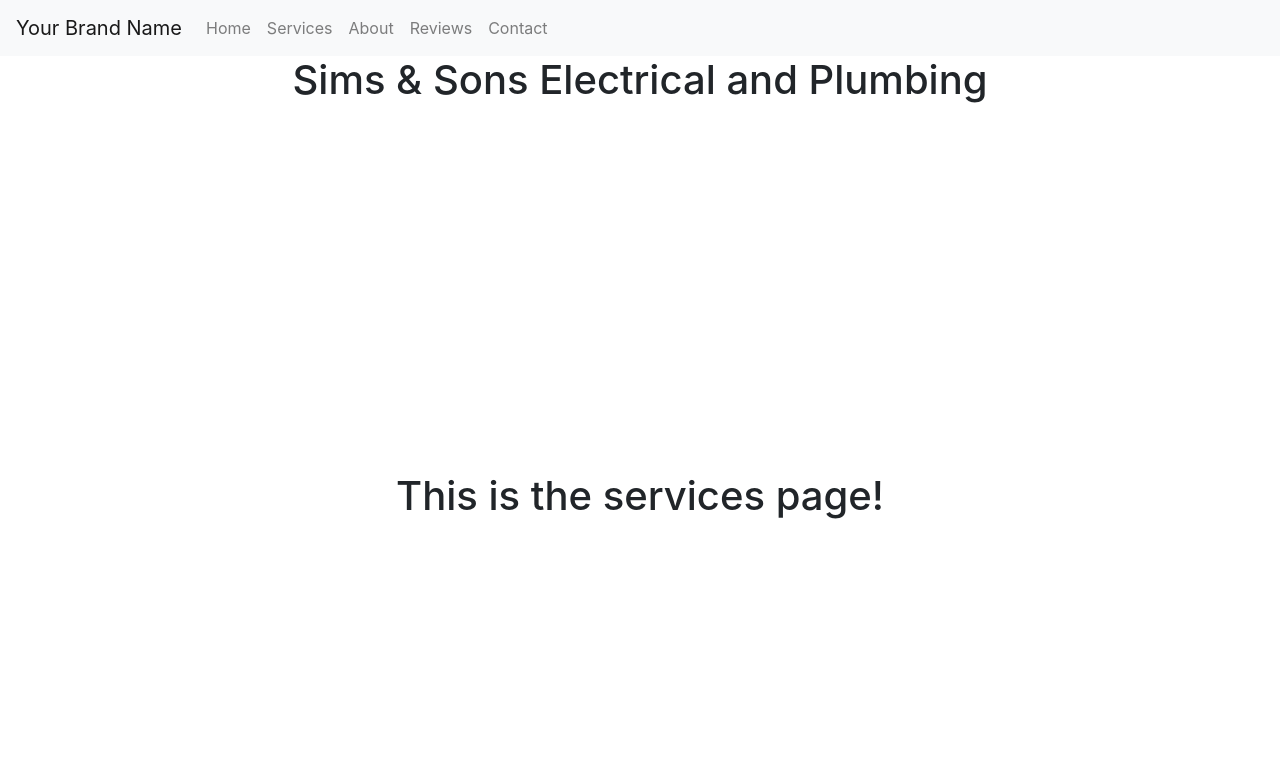
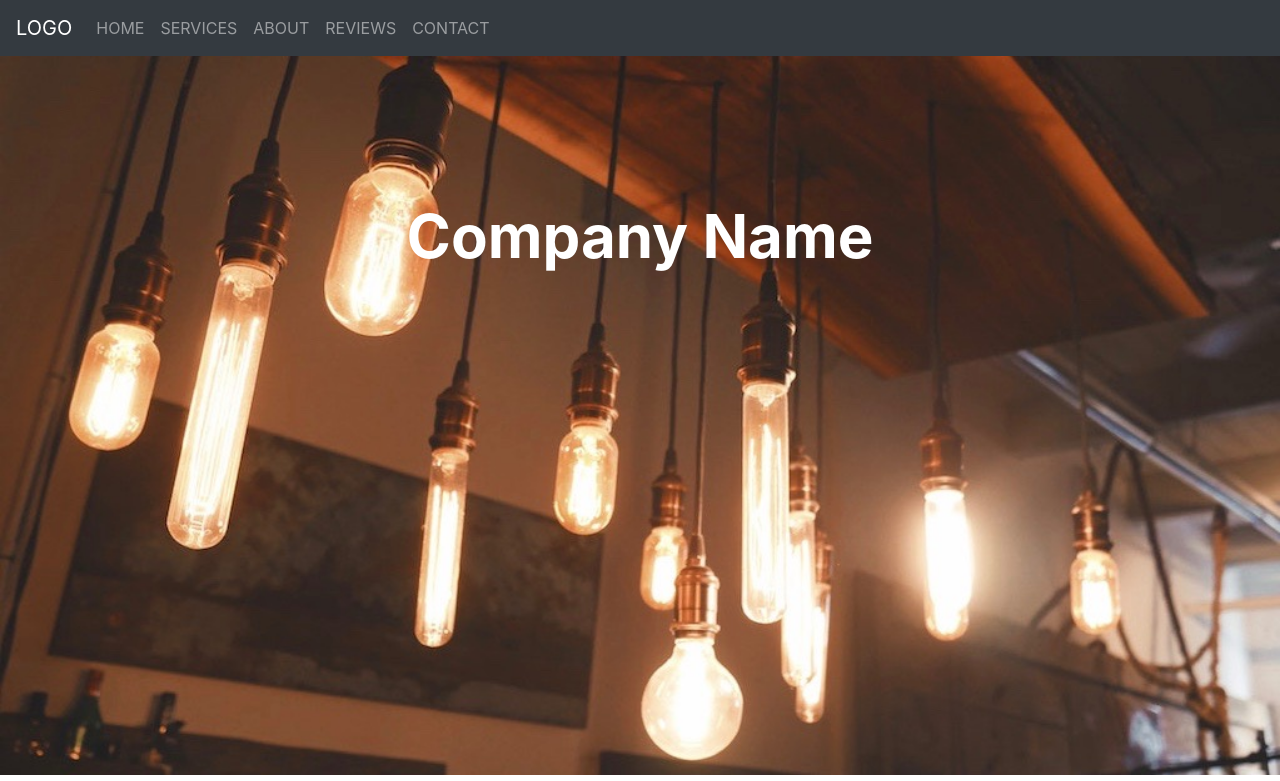
Before and after one commit to KarinMatsuyama/example-business, a React (Create React App) app: page / in a window 1280 px wide. Shown: the top 781 px of the page. Built offline with nearby package versions, Linux system fonts and the light colour scheme; no server answers.

Commit message:
add home page image and parallax package

```diff
--- a/package.json
+++ b/package.json
@@ -15,7 +15,8 @@
     "react-player": "^1.14.2",
     "react-router-dom": "^5.1.2",
     "react-scripts": "3.3.0",
-    "react-scroll": "^1.7.15"
+    "react-scroll": "^1.7.15",
+    "react-scroll-parallax": "^2.2.0"
   },
   "scripts": {
     "start": "react-scripts start",
--- a/src/App.js
+++ b/src/App.js
@@ -1,5 +1,6 @@
 import React, { Component } from 'react';
 import { BrowserRouter, Route, Switch } from 'react-router-dom';
+import { ParallaxProvider } from 'react-scroll-parallax';
 
 import NavBar from './components/NavBar/NavBar'
 import HomePage from './pages/HomePage';
@@ -12,7 +13,8 @@ class App extends Component {
 
   render() {
     return (
-      <div className="App">
+      <ParallaxProvider>
+        <div className="App">
         <BrowserRouter>
           <NavBar />
           <Switch>
@@ -20,7 +22,8 @@ class App extends Component {
           <Route exact path='' component={Page404} />
           </Switch>
         </BrowserRouter>
-      </div>
+        </div>
+      </ParallaxProvider>
     );
   }
 }
--- a/src/components/NavBar/NavBar.js
+++ b/src/components/NavBar/NavBar.js
@@ -5,20 +5,27 @@ import { Element , Events, animateScroll as scroll, scrollSpy, scroller, Button
 class NavBar extends Component {
   scrollToElem(elemName) {
     scroller.scrollTo(elemName, {
-      offset: -60
+      delay: 300,
+      smooth: true,
+      offset: -65
+    })
+  }
+  scrollToTop() {
+    scroll.scrollToTop({
+      delay: 300
     })
   }
 
   render() {
     return (
-      <Navbar sticky="top" bg="light" expand="lg">
-        <Navbar.Brand href="/">Your Brand Name</Navbar.Brand>
+      <Navbar sticky="top" bg="dark" variant="dark" expand="lg">
+        <Navbar.Brand href="/">LOGO</Navbar.Brand>
         <Nav className="mr-auto">
-          <Nav.Link onClick={() => this.scrollToElem('home')} >Home</Nav.Link>
-          <Nav.Link onClick={() => this.scrollToElem('services')} >Services</Nav.Link>
-          <Nav.Link onClick={() => this.scrollToElem('about')} >About</Nav.Link>
-          <Nav.Link onClick={() => this.scrollToElem('reviews')} >Reviews</Nav.Link>
-          <Nav.Link onClick={() => this.scrollToElem('contact')} >Contact</Nav.Link>
+          <Nav.Link onClick={() => this.scrollToTop()} >HOME</Nav.Link>
+          <Nav.Link onClick={() => this.scrollToElem('services')} >SERVICES</Nav.Link>
+          <Nav.Link onClick={() => this.scrollToElem('about')} >ABOUT</Nav.Link>
+          <Nav.Link onClick={() => this.scrollToElem('reviews')} >REVIEWS</Nav.Link>
+          <Nav.Link onClick={() => this.scrollToElem('contact')} >CONTACT</Nav.Link>
         </Nav>
       </Navbar>
     );
--- /dev/null
+++ b/src/pages/HomePage.css
@@ -0,0 +1,15 @@
+.home-img {
+  width: 100%;
+  height: auto;
+  width: auto\9;
+}
+
+.company-name {
+  position: absolute;
+  top: 25%;
+  left: 50%;
+  transform: translate(-50%, -50%);
+  color: white;
+  font-size: 60px;
+  font-weight: bold;
+}
--- a/src/pages/HomePage.js
+++ b/src/pages/HomePage.js
@@ -1,29 +1,27 @@
 import React, { Component } from 'react';
+import { Parallax } from 'react-scroll-parallax';
+
+import homeImage from '../assets/light-bulbs.jpg';
 import Services from './Services';
 import AboutUs from './AboutUs';
 import Reviews from './Reviews';
 import ContactUs from './ContactUs';
+import './HomePage.css'
 
 class HomePage extends Component {
+  ParallaxHomeImage() {
+    return (
+    <Parallax className="custom-class" tagOuter="figure">
+        <img className="home-img" src={homeImage} />
+        <h1 className="company-name" name="home">Company Name</h1>
+    </Parallax>
+    )
+  }
+
   render() {
     return (
-      <div >
-        <h1 name='home'>Sims & Sons Electrical and Plumbing</h1>
-        <br></br>
-        <br></br>
-        <br></br>
-        <br></br>
-        <br></br>
-        <br></br>
-        <br></br>
-        <br></br>
-        <br></br>
-        <br></br>
-        <br></br>
-        <br></br>
-        <br></br>
-        <br></br>
-        <br></br>
+      <div>
+        {this.ParallaxHomeImage()}
         <Services name='services'/>
         <AboutUs name='about'/>
         <Reviews name='reviews'/>
```
Also changed, not shown: src/assets/light-bulbs.jpg (added), 1 other file (tests, documents, lock files or other folders).
